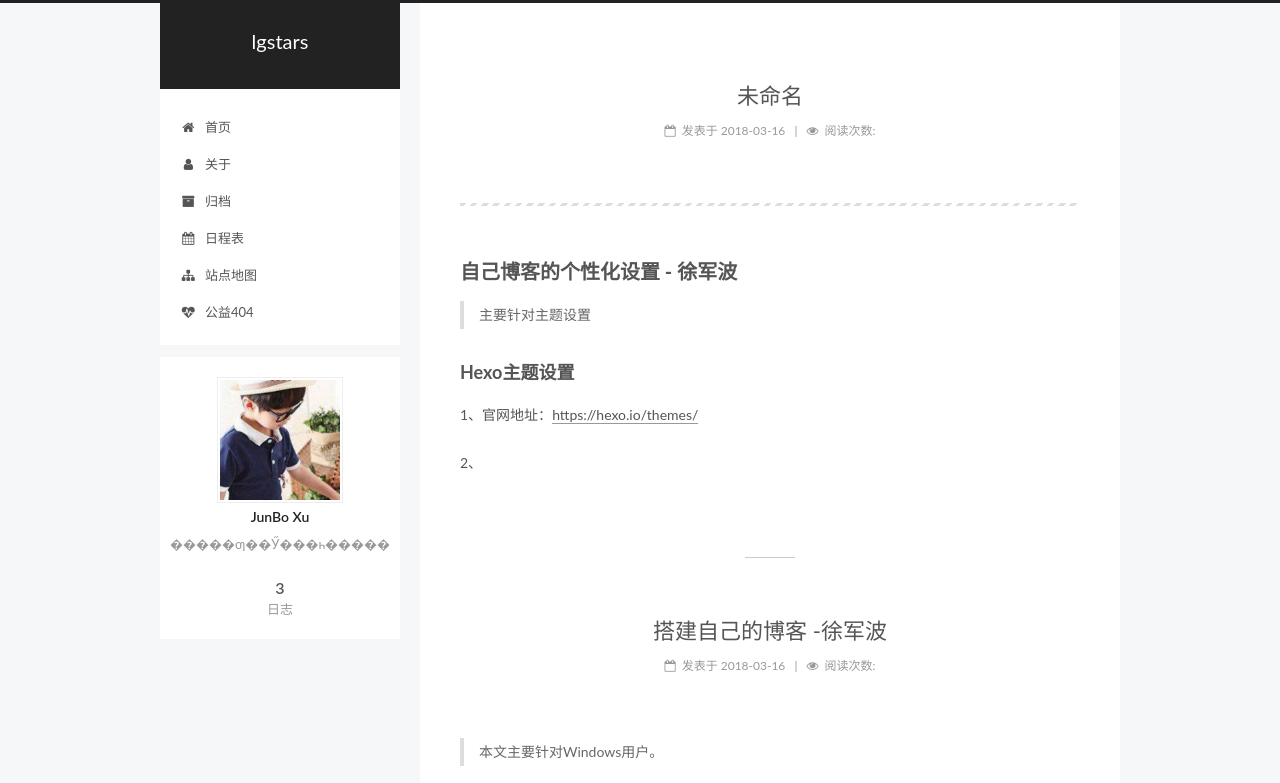
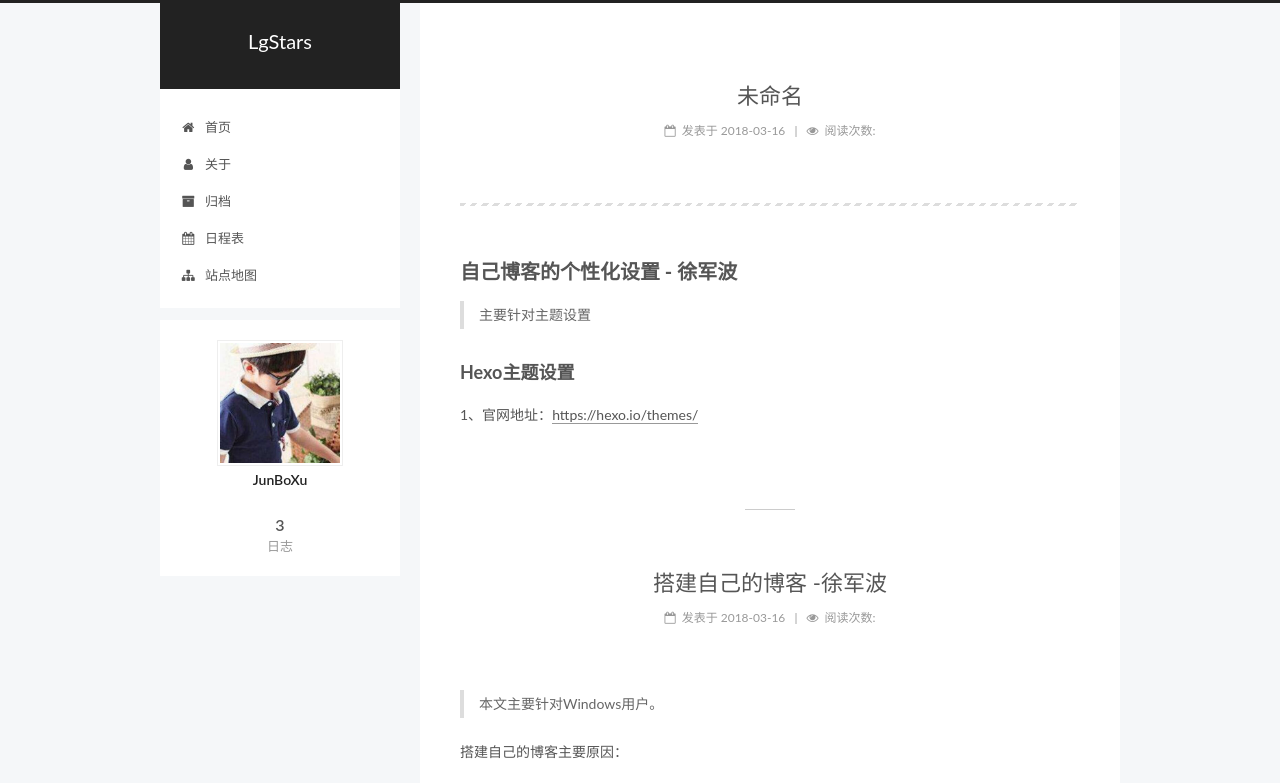
Before and after one commit to LGStars/LGStars.github.io, a plain HTML site: page index.html in a window 1280 px wide. Shown: the top 783 px of the page. Drawn offline with Linux system fonts and the light colour scheme; a script that the page names is missing.

Commit message:
Site updated: 2018-03-16 21:35:55

```diff
--- a/css/main.css
+++ b/css/main.css
@@ -1823,7 +1823,7 @@ pre .javascript .function {
   width: 4px;
   height: 4px;
   border-radius: 50%;
-  background: #0e55d0;
+  background: #3c5969;
 }
 .links-of-blogroll {
   font-size: 13px;
--- a/index.html
+++ b/index.html
@@ -79,16 +79,13 @@
 
 
 
-<meta name="description" content="�����ƣ��Ӳ���һ������">
 <meta property="og:type" content="website">
-<meta property="og:title" content="lgstars">
+<meta property="og:title" content="LgStars">
 <meta property="og:url" content="http://yoursite.com/index.html">
-<meta property="og:site_name" content="lgstars">
-<meta property="og:description" content="�����ƣ��Ӳ���һ������">
+<meta property="og:site_name" content="LgStars">
 <meta property="og:locale" content="zh-Hans">
 <meta name="twitter:card" content="summary">
-<meta name="twitter:title" content="lgstars">
-<meta name="twitter:description" content="�����ƣ��Ӳ���һ������">
+<meta name="twitter:title" content="LgStars">
 
 
 
@@ -104,7 +101,7 @@
     motion: {"enable":true,"async":false,"transition":{"post_block":"fadeIn","post_header":"slideDownIn","post_body":"slideDownIn","coll_header":"slideLeftIn","sidebar":"slideUpIn"}},
     duoshuo: {
       userId: '0',
-      author: 'JunBoXu'
+      author: '博主'
     },
     algolia: {
       applicationID: '',
@@ -124,7 +121,7 @@
 
 
 
-  <title>lgstars</title>
+  <title>LgStars</title>
 
 
 
@@ -165,7 +162,7 @@
     <div class="custom-logo-site-title">
       <a href="/"  class="brand" rel="start">
         <span class="logo-line-before"><i></i></span>
-        <span class="site-title">lgstars</span>
+        <span class="site-title">LgStars</span>
         <span class="logo-line-after"><i></i></span>
       </a>
     </div>
@@ -240,16 +237,6 @@
         </li>
 
 
-        <li class="menu-item menu-item-commonweal">
-          <a href="/404/" rel="section">
-
-              <i class="menu-item-icon fa fa-fw fa-heartbeat"></i> <br />
-
-            公益404
-          </a>
-        </li>
-
-
 
     </ul>
 
@@ -285,13 +272,13 @@
     <link itemprop="mainEntityOfPage" href="http://yoursite.com/2018/03/16/2_具体配置/">
 
     <span hidden itemprop="author" itemscope itemtype="http://schema.org/Person">
-      <meta itemprop="name" content="JunBo Xu">
+      <meta itemprop="name" content="JunBoXu">
       <meta itemprop="description" content="">
       <meta itemprop="image" content="/images/me.png">
     </span>
 
     <span hidden itemprop="publisher" itemscope itemtype="http://schema.org/Organization">
-      <meta itemprop="name" content="lgstars">
+      <meta itemprop="name" content="LgStars">
     </span>
 
 
@@ -369,7 +356,6 @@
 <p>主要针对主题设置</p>
 </blockquote>
 <h3 id="Hexo主题设置"><a href="#Hexo主题设置" class="headerlink" title="Hexo主题设置"></a>Hexo主题设置</h3><p>1、官网地址：<a href="https://hexo.io/themes/" target="_blank" rel="noopener">https://hexo.io/themes/</a></p>
-<p>2、</p>
 
 
 
@@ -421,13 +407,13 @@
     <link itemprop="mainEntityOfPage" href="http://yoursite.com/2018/03/16/1_搭建个人博客/">
 
     <span hidden itemprop="author" itemscope itemtype="http://schema.org/Person">
-      <meta itemprop="name" content="JunBo Xu">
+      <meta itemprop="name" content="JunBoXu">
       <meta itemprop="description" content="">
       <meta itemprop="image" content="/images/me.png">
     </span>
 
     <span hidden itemprop="publisher" itemscope itemtype="http://schema.org/Organization">
-      <meta itemprop="name" content="lgstars">
+      <meta itemprop="name" content="LgStars">
     </span>
 
 
@@ -655,13 +641,13 @@
     <link itemprop="mainEntityOfPage" href="http://yoursite.com/2018/03/16/First/">
 
     <span hidden itemprop="author" itemscope itemtype="http://schema.org/Person">
-      <meta itemprop="name" content="JunBo Xu">
+      <meta itemprop="name" content="JunBoXu">
       <meta itemprop="description" content="">
       <meta itemprop="image" content="/images/me.png">
     </span>
 
     <span hidden itemprop="publisher" itemscope itemtype="http://schema.org/Organization">
-      <meta itemprop="name" content="lgstars">
+      <meta itemprop="name" content="LgStars">
     </span>
 
 
@@ -809,10 +795,10 @@
 
               <img class="site-author-image" itemprop="image"
                 src="/images/me.png"
-                alt="JunBo Xu" />
+                alt="JunBoXu" />
 
-              <p class="site-author-name" itemprop="name">JunBo Xu</p>
-              <p class="site-description motion-element" itemprop="description">�����ƣ��Ӳ���һ������</p>
+              <p class="site-author-name" itemprop="name">JunBoXu</p>
+              <p class="site-description motion-element" itemprop="description"></p>
           </div>
 
           <nav class="site-state motion-element">
@@ -867,7 +853,7 @@
   <span class="with-love">
     <i class="fa fa-user"></i>
   </span>
-  <span class="author" itemprop="copyrightHolder">JunBo Xu</span>
+  <span class="author" itemprop="copyrightHolder">JunBoXu</span>
 
 
 </div>
```
Also changed, not shown: 2018/03/16/1_搭建个人博客/index.html (+10 -20 lines), 2018/03/16/2_具体配置/index.html (+16 -27 lines), 2018/03/16/First/index.html (+10 -20 lines), archives/2018/03/index.html (+10 -23 lines), archives/2018/index.html (+10 -23 lines), archives/index.html (+10 -23 lines).
